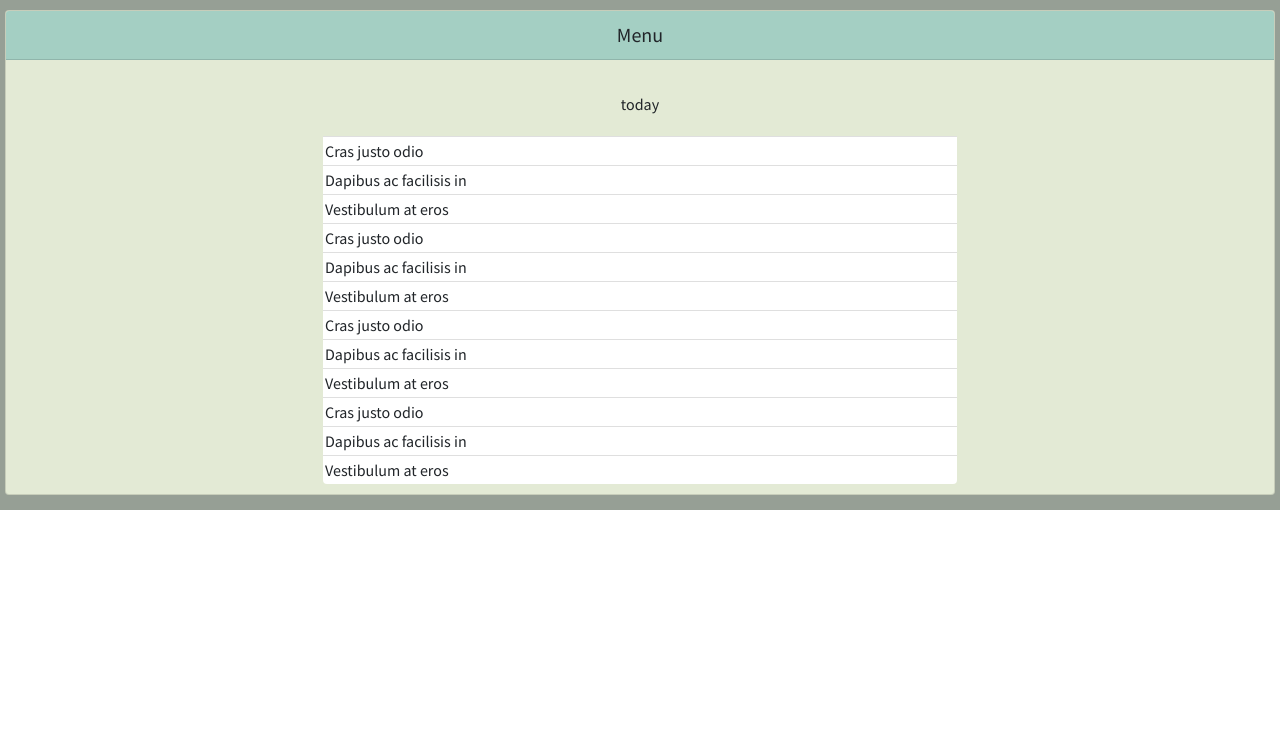
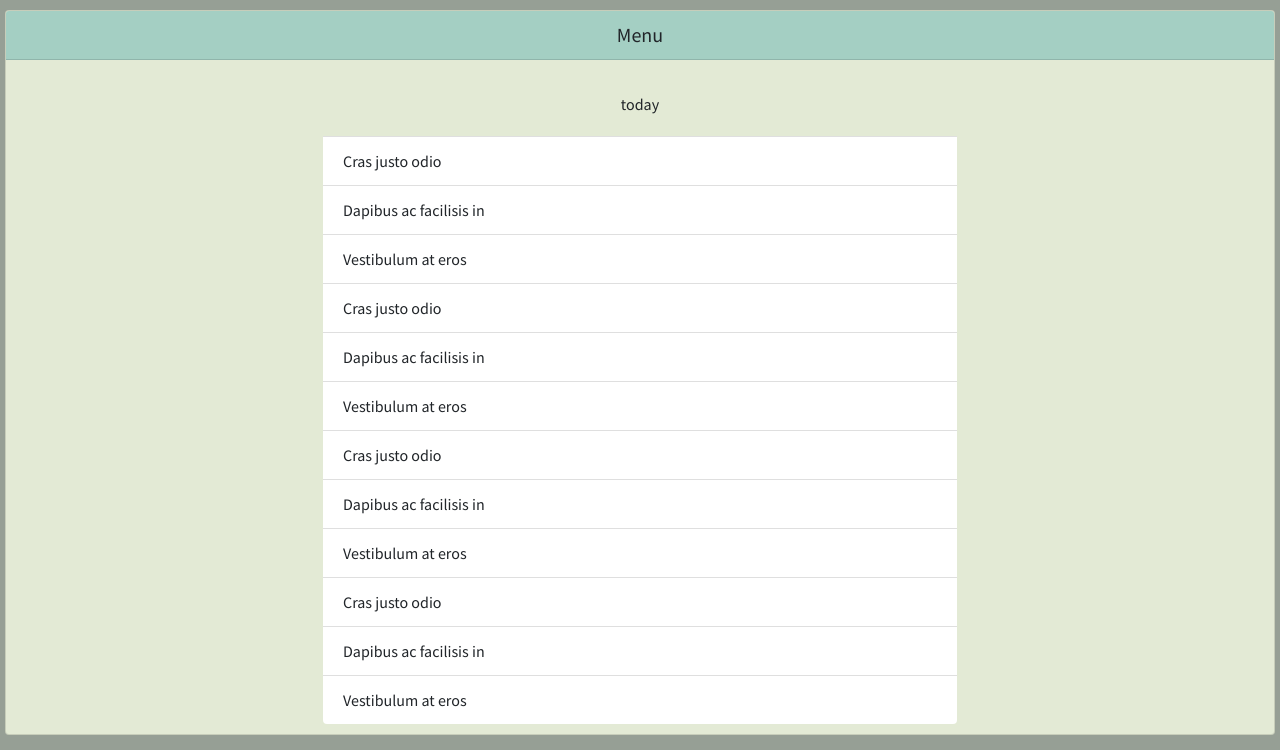
Before and after one commit to KarKunze/project2, a website: page app/index.html in a window 1280 px wide. Shown: the part 861-1611 px from the top of the page. Before the commit the page ends 1371 px from the top, so only its background shows below. Drawn offline with Linux system fonts and the light colour scheme; no server answers.

Commit message:
fixed margin

```diff
--- a/app/scss/styles.scss
+++ b/app/scss/styles.scss
@@ -43,7 +43,3 @@ padding: 5px;
   text-align: left;
   padding-bottom: 10px;
 }
-
-.list-group-item {
-  padding: 2px;
-}
```
Also changed, not shown: app/css/styles.css, dist/css/styles.css, dist/scss/styles.scss.
